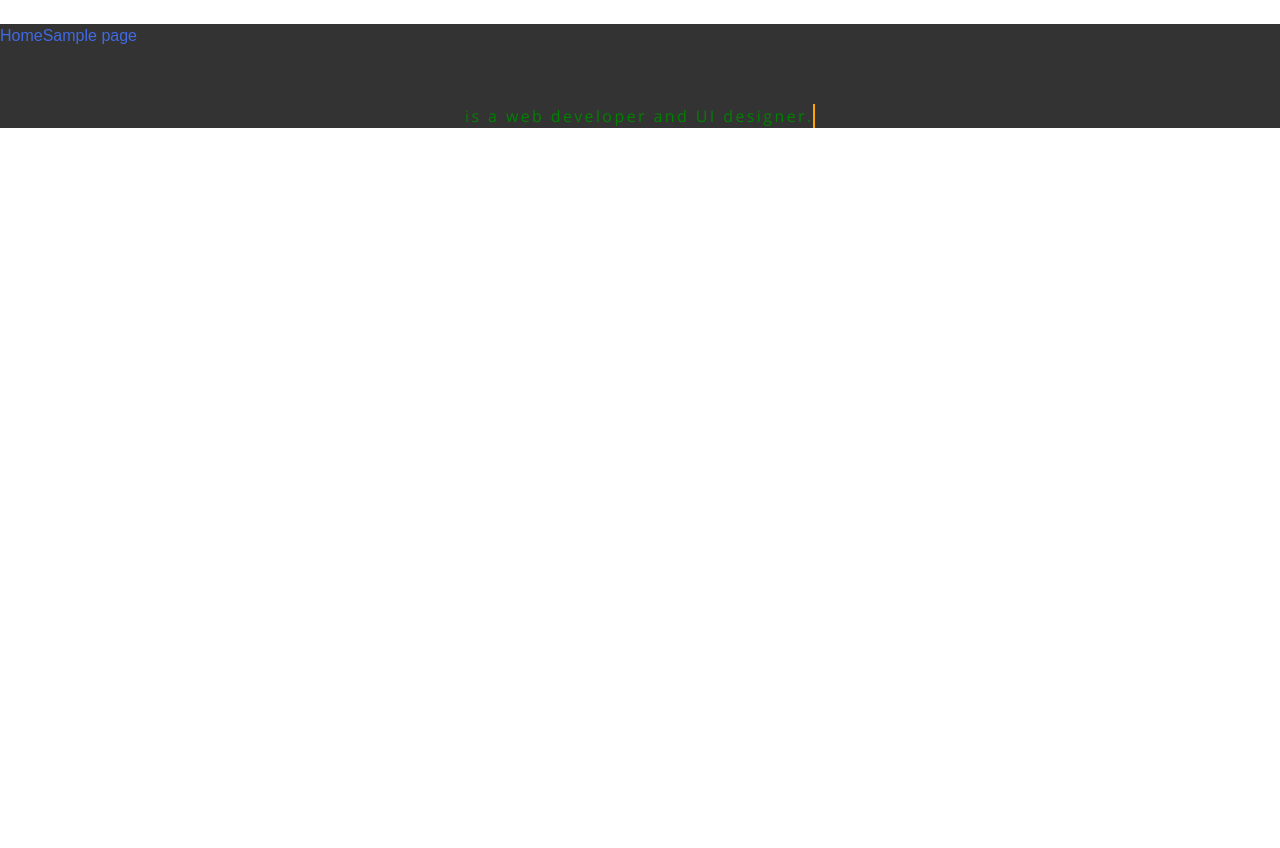
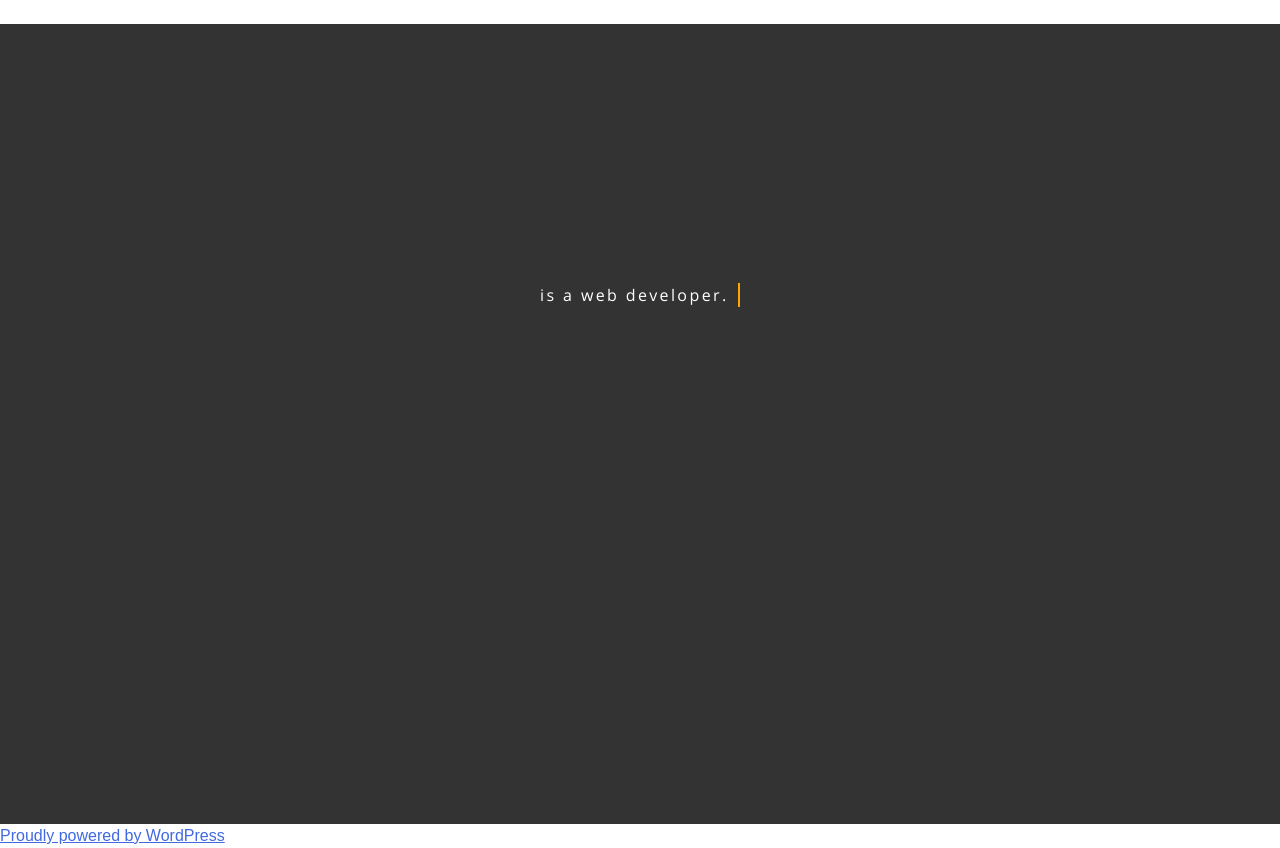
Before and after one commit to c-oh/personal, a WordPress theme: template themes/personal-theme/front-page.php in a window 1280 px wide. Before the commit the page ends 128 px from the top, so only its background shows below. Run offline with PHP 8.4 and a stand-in for WordPress, Linux system fonts and the light colour scheme; the site name, menu and one post (Sample post) are stand-ins, and other content is empty.

Commit message:
fixed type writer margins

```diff
--- a/themes/personal-theme/front-page.php
+++ b/themes/personal-theme/front-page.php
@@ -7,5 +7,7 @@
 get_header(); ?>
 
 <div class= "fp-banner">
-<p class = "fp-subtitle">is a web developer and UI designer.</p>
+<p class = "fp-subtitle">is a web developer.</p>
 </div>
+
+<?php get_footer();?>
--- a/themes/personal-theme/sass/_front-page.scss
+++ b/themes/personal-theme/sass/_front-page.scss
@@ -1,30 +1,37 @@
 .fp-banner{
   background-color: #333;
-text-align: center;
-  color: green;
+  color: white;
   font-family: monospace;
   padding-top: 5em;
   width: 100%;
+  height: 100vh;
+  position: relative;
     .fp-subtitle{
+      width: 100%;
+      position: absolute;
+      top: 258.5px;
+      left: 0px;
+      right: 0;
       overflow: hidden; /* Ensures the content is not revealed until the animation */
-  border-right: .15em solid orange; /* The typwriter cursor */
+      border-right: .15em solid white; /* The typwriter cursor */
       white-space: nowrap; /* Keeps the content on a single line */
       margin: 0 auto; /* Gives that scrolling effect as the typing happens */
       letter-spacing: .15em; /* Adjust as needed */
       animation:
         typing 3.5s steps(40, end),
         blink-caret .75s step-end infinite;
-    max-width: 350px;
+      max-width: 200px;
       margin: auto;
       font-family: $font_os;
       font-weight: 300;
+      font-size: 16px;
       }
 }
 
 /* The typing effect */
 @keyframes typing {
   from { width: 0 }
-  to { width: 100% }
+  to { width: 60% }
 }
 
 /* The typewriter cursor effect */
--- a/themes/personal-theme/style.css
+++ b/themes/personal-theme/style.css
@@ -693,15 +693,21 @@ object {
 /* Front page */
 .fp-banner {
   background-color: #333;
-  text-align: center;
-  color: green;
+  color: white;
   font-family: monospace;
   padding-top: 5em;
-  width: 100%; }
+  width: 100%;
+  height: 100vh;
+  position: relative; }
   .fp-banner .fp-subtitle {
+    width: 100%;
+    position: absolute;
+    top: 258.5px;
+    left: 0px;
+    right: 0;
     overflow: hidden;
     /* Ensures the content is not revealed until the animation */
-    border-right: .15em solid orange;
+    border-right: .15em solid white;
     /* The typwriter cursor */
     white-space: nowrap;
     /* Keeps the content on a single line */
@@ -710,17 +716,18 @@ object {
     letter-spacing: .15em;
     /* Adjust as needed */
     animation: typing 3.5s steps(40, end), blink-caret 0.75s step-end infinite;
-    max-width: 350px;
+    max-width: 200px;
     margin: auto;
     font-family: "open_sans";
-    font-weight: 300; }
+    font-weight: 300;
+    font-size: 16px; }
 
 /* The typing effect */
 @keyframes typing {
   from {
     width: 0; }
   to {
-    width: 100%; } }
+    width: 60%; } }
 
 /* The typewriter cursor effect */
 @keyframes blink-caret {
```
Also changed, not shown: themes/personal-theme/build/css/style.min.css, 3 other files. Lines whose indentation alone changed are shown as unchanged.
